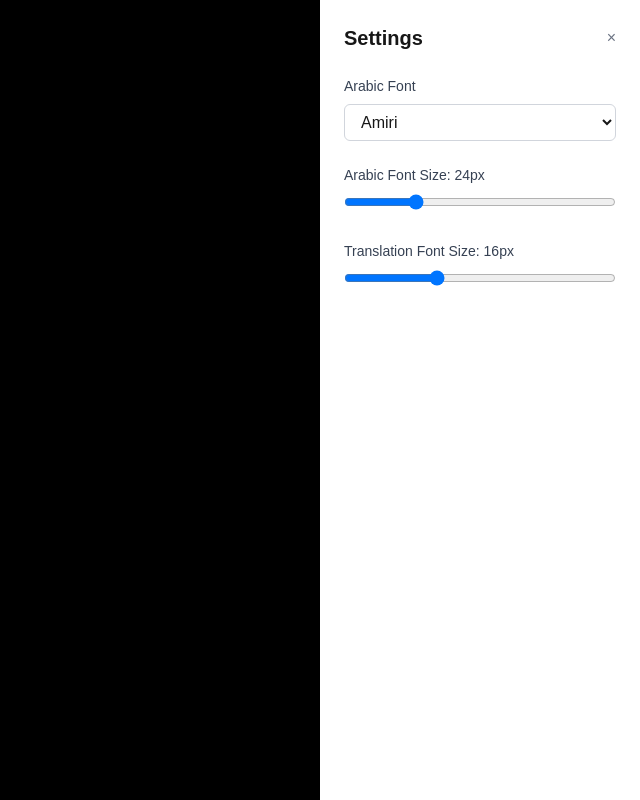
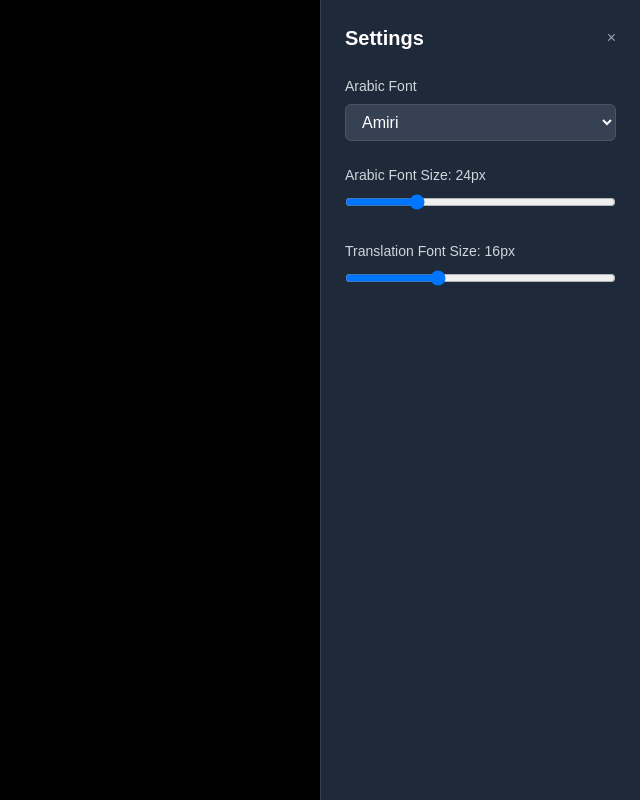
Before and after one commit to rakib3719/Quran, a Next.js app in the folder frontend/: page /search in a window 1280 px wide. Both pictures are taken after a click on the button "⚙️". Shown: the whole page, without its empty margins (640-1280 px from the left). Built offline with nearby package versions, Linux system fonts and the light colour scheme; a web font is replaced by a local one.

Commit message:
feat: update styles for dark mode support across the application

```diff
--- a/frontend/app/globals.css
+++ b/frontend/app/globals.css
@@ -1,8 +1,8 @@
 @import "tailwindcss";
 
 :root {
-  --background: #ffffff;
-  --foreground: #171717;
+  --background: #0a0a0a;
+  --foreground: #ededed;
   --arabic-font-size: 24px;
   --translation-font-size: 16px;
   --arabic-font: var(--font-amiri);
@@ -21,13 +21,6 @@
   font-family: var(--arabic-font);
 }
 
-@media (prefers-color-scheme: dark) {
-  :root {
-    --background: #0a0a0a;
-    --foreground: #ededed;
-  }
-}
-
 body {
   background: var(--background);
   color: var(--foreground);
--- a/frontend/app/layout.tsx
+++ b/frontend/app/layout.tsx
@@ -37,9 +37,9 @@ export default function RootLayout({
   return (
     <html
       lang="en"
-      className={`${geistSans.variable} ${geistMono.variable} ${amiri.variable} ${scheherazade.variable} h-full antialiased`}
+      className={`${geistSans.variable} ${geistMono.variable} ${amiri.variable} ${scheherazade.variable} h-full antialiased dark`}
     >
-      <body className="min-h-full flex flex-col">{children}</body>
+      <body className="min-h-full flex flex-col bg-gray-900 text-white">{children}</body>
     </html>
   );
 }
--- a/frontend/app/page.tsx
+++ b/frontend/app/page.tsx
@@ -7,7 +7,7 @@ export default async function Home() {
   const surahs: Surah[] = await getAllSurahs();
 
   return (
-    <div className="min-h-screen bg-gray-50">
+    <div className="min-h-screen bg-gray-900 text-white">
       <Header title="Quran" showSearch />
       <main className="max-w-7xl mx-auto px-4 sm:px-6 lg:px-8 py-8">
         <div className="grid grid-cols-1 md:grid-cols-2 lg:grid-cols-3 gap-6">
@@ -15,17 +15,17 @@ export default async function Home() {
             <Link
               key={surah.number}
               href={`/surah/${surah.number}`}
-              className="block bg-white rounded-lg shadow-md hover:shadow-lg transition-shadow p-6"
+              className="block bg-gray-800 rounded-lg shadow-md hover:shadow-lg transition-shadow p-6 border border-gray-700"
             >
               <div className="flex justify-between items-start">
                 <div>
-                  <h2 className="text-xl font-semibold text-gray-900">{surah.englishName}</h2>
-                  <p className="text-gray-600">{surah.englishNameTranslation}</p>
-                  <p className="text-sm text-gray-500 mt-2">{surah.numberOfAyahs} verses • {surah.revelationType}</p>
+                  <h2 className="text-xl font-semibold text-white">{surah.englishName}</h2>
+                  <p className="text-gray-300">{surah.englishNameTranslation}</p>
+                  <p className="text-sm text-gray-400 mt-2">{surah.numberOfAyahs} verses • {surah.revelationType}</p>
                 </div>
                 <div className="text-right">
-                  <p className="text-2xl font-arabic text-gray-800">{surah.name}</p>
-                  <p className="text-sm text-gray-500 mt-1">{surah.number}</p>
+                  <p className="text-2xl font-arabic text-gray-200">{surah.name}</p>
+                  <p className="text-sm text-gray-400 mt-1">{surah.number}</p>
                 </div>
               </div>
             </Link>
--- a/frontend/app/search/page.tsx
+++ b/frontend/app/search/page.tsx
@@ -27,7 +27,7 @@ export default function SearchPage() {
   }, [query]);
 
   return (
-    <div className="min-h-screen bg-gray-50">
+    <div className="min-h-screen bg-gray-900 text-white">
       <Header title="Search Quran" showBack />
       <main className="max-w-4xl mx-auto px-4 sm:px-6 lg:px-8 py-8">
         <div className="mb-8">
@@ -36,31 +36,31 @@ export default function SearchPage() {
             placeholder="Search in translations..."
             value={query}
             onChange={(e) => setQuery(e.target.value)}
-            className="w-full px-4 py-3 border border-gray-300 rounded-lg focus:ring-2 focus:ring-blue-500 focus:border-transparent"
+            className="w-full px-4 py-3 border border-gray-600 rounded-lg focus:ring-2 focus:ring-blue-500 focus:border-transparent bg-gray-800 text-white"
           />
         </div>
-        {loading && <p className="text-center text-gray-500">Searching...</p>}
+        {loading && <p className="text-center text-gray-300">Searching...</p>}
         <div className="space-y-6">
           {results.map((result, index) => (
-            <div key={index} className="bg-white rounded-lg shadow-md p-6">
+            <div key={index} className="bg-gray-800 rounded-lg shadow-md p-6 border border-gray-700">
               <div className="flex justify-between items-start mb-4">
                 <div>
-                  <Link href={`/surah/${result.surah.number}`} className="text-blue-600 hover:text-blue-800 font-medium">
+                  <Link href={`/surah/${result.surah.number}`} className="text-blue-400 hover:text-blue-300 font-medium">
                     {result.surah.englishName} ({result.surah.number}:{result.ayah.numberInSurah})
                   </Link>
                 </div>
               </div>
-              <p className="text-xl font-arabic text-right text-gray-800 leading-relaxed mb-4" style={{ fontSize: 'var(--arabic-font-size, 24px)', fontFamily: 'var(--arabic-font, var(--font-amiri))' }}>
+              <p className="text-xl font-arabic text-right text-gray-200 leading-relaxed mb-4" style={{ fontSize: 'var(--arabic-font-size, 24px)', fontFamily: 'var(--arabic-font, var(--font-amiri))' }}>
                 {result.ayah.text}
               </p>
-              <p className="text-gray-700 leading-relaxed" style={{ fontSize: 'var(--translation-font-size, 16px)' }}>
+              <p className="text-gray-300 leading-relaxed" style={{ fontSize: 'var(--translation-font-size, 16px)' }}>
                 {result.translation}
               </p>
             </div>
           ))}
         </div>
         {query.trim().length > 2 && results.length === 0 && !loading && (
-          <p className="text-center text-gray-500">No results found.</p>
+          <p className="text-center text-gray-400">No results found.</p>
         )}
       </main>
     </div>
--- a/frontend/app/surah/[number]/page.tsx
+++ b/frontend/app/surah/[number]/page.tsx
@@ -24,7 +24,7 @@ export default async function SurahPage({ params }: PageProps) {
   }
 
   return (
-    <div className="min-h-screen bg-gray-50">
+    <div className="min-h-screen bg-gray-900 text-white">
       <Header
         title={surah.englishName}
         showBack
@@ -33,17 +33,29 @@ export default async function SurahPage({ params }: PageProps) {
       />
 
       <main className="max-w-4xl mx-auto px-4 py-8">
-        <div className="bg-white p-6 rounded-lg shadow-md mb-8">
-          <h2 className="text-3xl text-center font-arabic">
+        <div className="bg-gray-800 p-6 rounded-lg shadow-md mb-8 border border-gray-700">
+          <h2 className="text-3xl text-center font-arabic text-gray-200 mb-4">
             {surah.name}
           </h2>
+          <p className="text-center text-gray-300 mb-2">{surah.englishNameTranslation}</p>
+          <p className="text-center text-sm text-gray-400">{surah.numberOfAyahs} verses • {surah.revelationType}</p>
         </div>
 
         {surah.ayahs?.map((ayah) => (
-          <div key={ayah.number} className="bg-white p-6 mb-4 rounded-lg">
-            <p className="text-right text-2xl font-arabic">
+          <div key={ayah.number} className="bg-gray-800 p-6 mb-4 rounded-lg border border-gray-700">
+            <div className="flex justify-between items-start mb-4">
+              <span className="bg-gray-700 text-gray-200 px-3 py-1 rounded-full text-sm font-medium">
+                {ayah.numberInSurah}
+              </span>
+            </div>
+            <p className="text-right text-2xl font-arabic text-gray-200 mb-4" style={{ fontSize: 'var(--arabic-font-size, 24px)', fontFamily: 'var(--arabic-font, var(--font-amiri))' }}>
               {ayah.text}
             </p>
+            {ayah.translation && (
+              <p className="text-gray-300 leading-relaxed" style={{ fontSize: 'var(--translation-font-size, 16px)' }}>
+                {ayah.translation.text}
+              </p>
+            )}
           </div>
         ))}
       </main>
--- a/frontend/components/SettingsSidebar.tsx
+++ b/frontend/components/SettingsSidebar.tsx
@@ -23,7 +23,12 @@ export default function SettingsSidebar({ isOpen, onClose }: SettingsSidebarProp
   useEffect(() => {
     const saved = localStorage.getItem('quran-settings');
     if (saved) {
-      setSettings(JSON.parse(saved));
+      const loadedSettings = JSON.parse(saved);
+      setSettings(loadedSettings);
+      // Apply loaded settings to document
+      document.documentElement.style.setProperty('--arabic-font-size', `${loadedSettings.arabicFontSize}px`);
+      document.documentElement.style.setProperty('--translation-font-size', `${loadedSettings.translationFontSize}px`);
+      document.documentElement.style.setProperty('--arabic-font', loadedSettings.arabicFont === 'amiri' ? 'var(--font-amiri)' : 'var(--font-scheherazade)');
     }
   }, []);
 
@@ -41,21 +46,21 @@ export default function SettingsSidebar({ isOpen, onClose }: SettingsSidebarProp
 
   return (
     <div className="fixed inset-0 z-50 flex">
-      <div className="absolute inset-0 bg-black bg-opacity-50" onClick={onClose}></div>
-      <div className="relative ml-auto w-80 bg-white shadow-xl">
+      <div className="absolute inset-0 bg-black bg-opacity-70" onClick={onClose}></div>
+      <div className="relative ml-auto w-80 bg-gray-800 shadow-xl border-l border-gray-700">
         <div className="p-6">
           <div className="flex items-center justify-between mb-6">
-            <h2 className="text-xl font-semibold">Settings</h2>
-            <button onClick={onClose} className="text-gray-500 hover:text-gray-700">×</button>
+            <h2 className="text-xl font-semibold text-white">Settings</h2>
+            <button onClick={onClose} className="text-gray-400 hover:text-white">×</button>
           </div>
 
           <div className="space-y-6">
             <div>
-              <label className="block text-sm font-medium text-gray-700 mb-2">Arabic Font</label>
+              <label className="block text-sm font-medium text-gray-300 mb-2">Arabic Font</label>
               <select
                 value={settings.arabicFont}
                 onChange={(e) => updateSettings({ arabicFont: e.target.value as 'amiri' | 'scheherazade' })}
-                className="w-full px-3 py-2 border border-gray-300 rounded-md"
+                className="w-full px-3 py-2 border border-gray-600 rounded-md bg-gray-700 text-white"
               >
                 <option value="amiri">Amiri</option>
                 <option value="scheherazade">Scheherazade</option>
@@ -63,7 +68,7 @@ export default function SettingsSidebar({ isOpen, onClose }: SettingsSidebarProp
             </div>
 
             <div>
-              <label className="block text-sm font-medium text-gray-700 mb-2">
+              <label className="block text-sm font-medium text-gray-300 mb-2">
                 Arabic Font Size: {settings.arabicFontSize}px
               </label>
               <input
@@ -77,7 +82,7 @@ export default function SettingsSidebar({ isOpen, onClose }: SettingsSidebarProp
             </div>
 
             <div>
-              <label className="block text-sm font-medium text-gray-700 mb-2">
+              <label className="block text-sm font-medium text-gray-300 mb-2">
                 Translation Font Size: {settings.translationFontSize}px
               </label>
               <input
```
